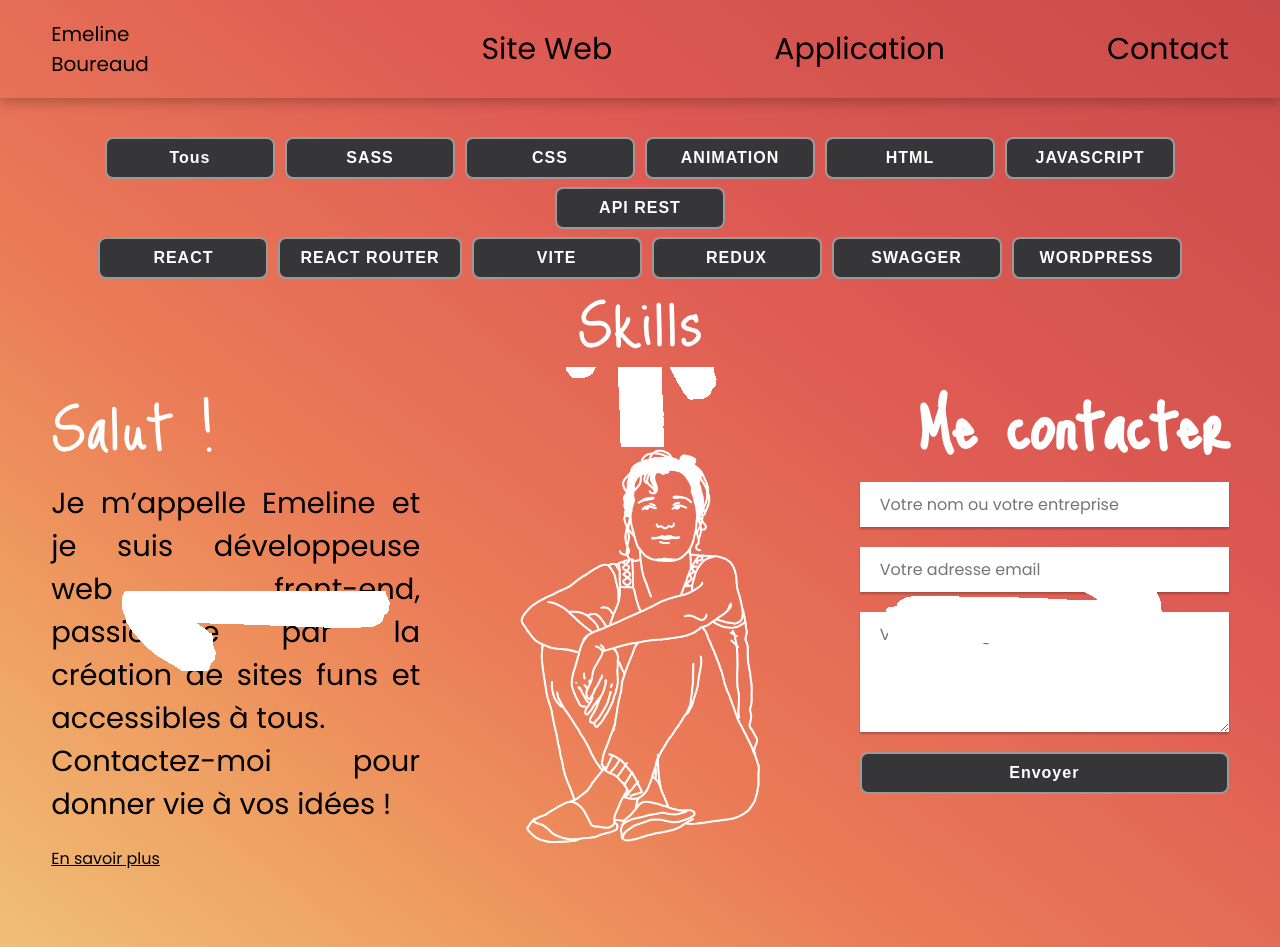
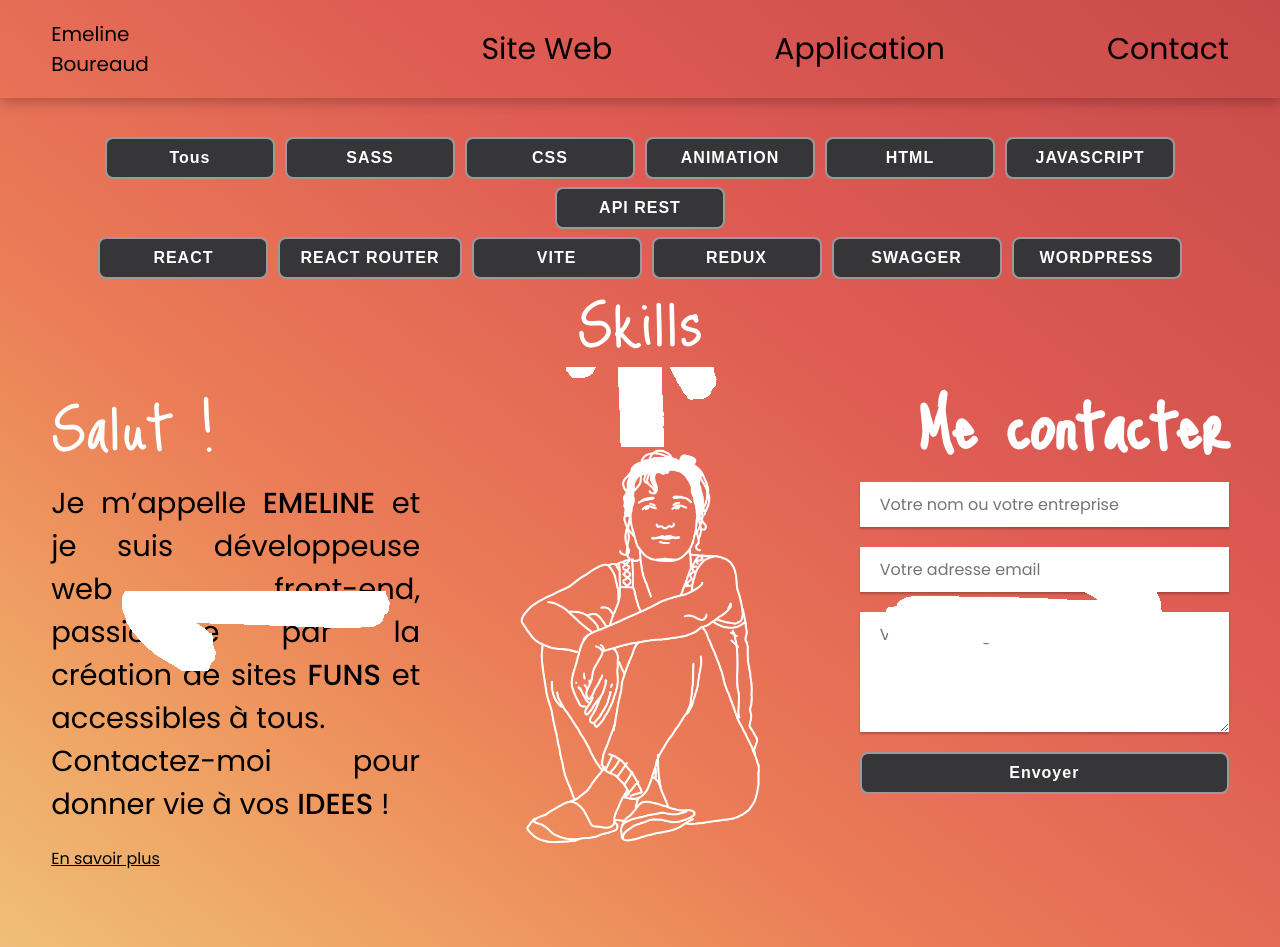
Before and after one commit to 3m3line/P12, a React (Vite) app: page / in a window 1280 px wide. Shown: the top 947 px of the page. Built offline with nearby package versions, Linux system fonts and the light colour scheme; a web font is replaced by a local one.

Commit message:
mise en page texte pres preparation animation

```diff
--- a/src/App.jsx
+++ b/src/App.jsx
@@ -96,8 +96,8 @@ function App() {
          <>
         <article className='section-a-propos'>
           <p className='fancy-text'>Salut !</p>
-          <p className='texte-intro'>Je m’appelle Emeline et je suis développeuse web front-end, passionnée par la création de sites funs et accessibles à tous.
-            < br/> Contactez-moi pour donner vie à vos idées !
+          <p className='texte-intro'>Je m’appelle <span>EMELINE</span> et je suis développeuse web front-end, passionnée par la création de sites <span>FUNS</span> et accessibles à tous.
+            < br/> Contactez-moi pour donner vie à vos <span>IDEES</span> !
           </p>
           {/* Ajout du texte détaillé */}
           <p onClick={toggleShowMore} className="en-savoir-plus">
--- a/src/App.scss
+++ b/src/App.scss
@@ -30,13 +30,20 @@ main{
             .texte-intro{
                 text-align: justify;
                 font-size: 29px;
+                span{
+                    cursor: pointer;
+                    font-weight: 500;
+                    &:hover{
+                        color: white;
+                    }
+                }
             }
             .en-savoir-plus{
                 margin-top: 20px;
                 cursor: pointer;
                 text-decoration: underline;
                 &:hover{
-                    color:#C94A4A
+                    color: white
                 }
             }
             .info-supp{
```
